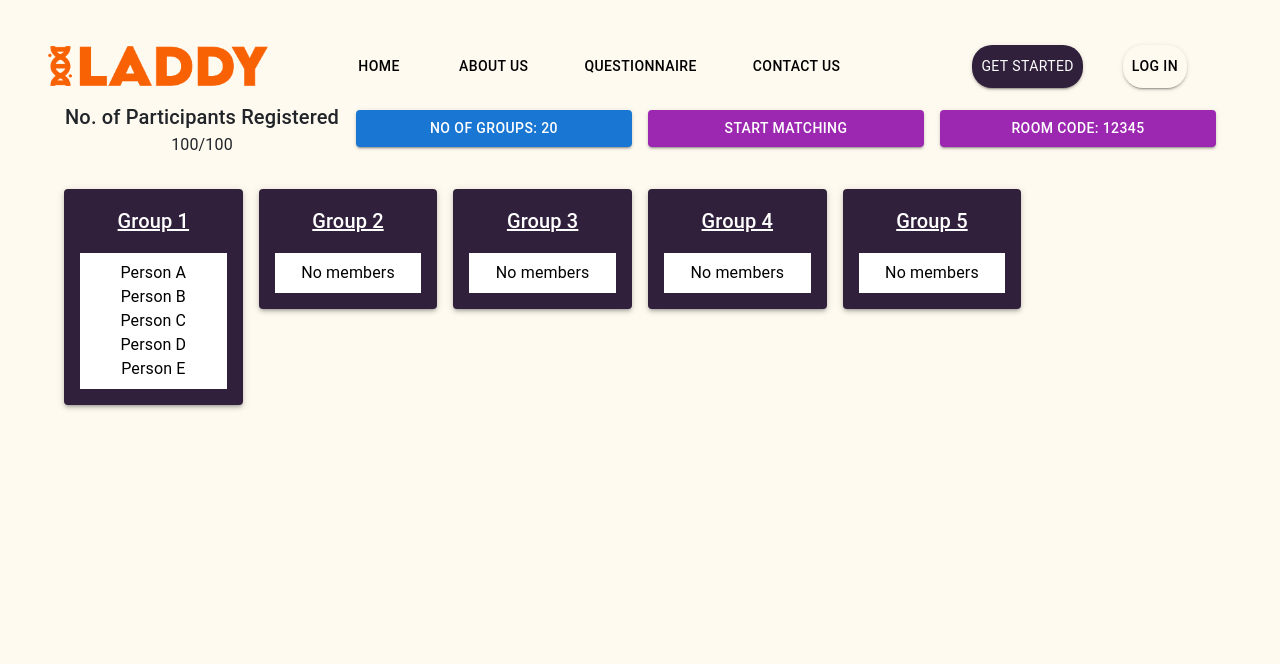
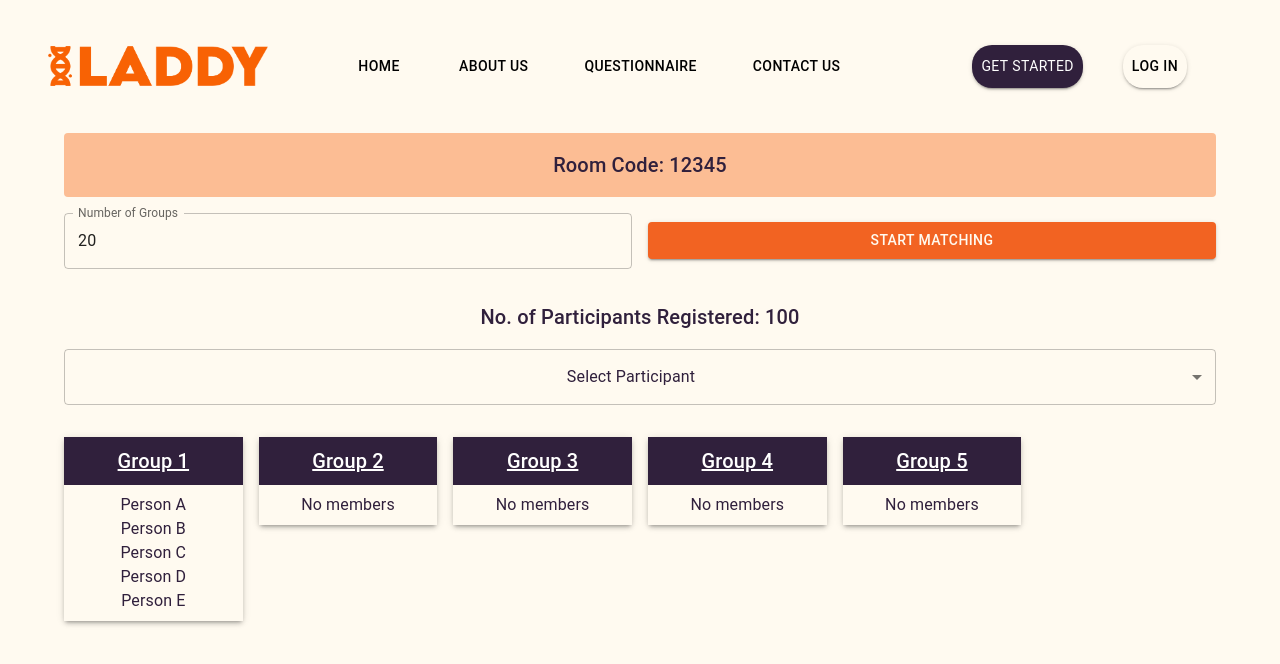
Before and after one commit to IEX-Team-Laddy/IEX_Frontend, a React (Vite) app in the folder ProjectLaddy/: page /coordinator in a window 1280 px wide. Shown: the top 664 px of the page. Built offline with nearby package versions, Linux system fonts and the light colour scheme; a web font is replaced by a local one.

Commit message:
Updated the coordinator page to match requirements. Added no. of groups such that when start matching button is triggered number of groups and even distribution of participants are done.

```diff
--- a/ProjectLaddy/src/dashboard/Coordinator.jsx
+++ b/ProjectLaddy/src/dashboard/Coordinator.jsx
@@ -1,7 +1,8 @@
 import React, { useState } from 'react';
-import { Container, Grid, Box, Typography, Button, Paper } from '@mui/material';
+import { Container, Grid, Box, Typography, Button, Paper, MenuItem, Select, TextField } from '@mui/material';
 
 const Coordinator = () => {
+  const totalParticipants = 100;
   const [groups, setGroups] = useState([
     { name: 'Group 1', members: ['Person A', 'Person B', 'Person C', 'Person D', 'Person E'] },
     { name: 'Group 2', members: [] },
@@ -9,43 +10,106 @@ const Coordinator = () => {
     { name: 'Group 4', members: [] },
     { name: 'Group 5', members: [] },
   ]);
+  const [numGroups, setNumGroups] = useState(20);
+  const [selectedParticipant, setSelectedParticipant] = useState('');
 
   const handleStartMatching = () => {
-    // Logic for starting matching
+    // Redistribute participants into groups
+    const newGroups = Array.from({ length: numGroups }, (_, i) => ({
+      name: `Group ${i + 1}`,
+      members: [],
+    }));
+
+    for (let i = 0; i < totalParticipants; i++) {
+      newGroups[i % numGroups].members.push(`Participant ${i + 1}`);
+    }
+
+    setGroups(newGroups);
     console.log('Start Matching button clicked');
   };
 
+  const handleParticipantChange = (event) => {
+    setSelectedParticipant(event.target.value);
+  };
+
+  const handleNumGroupsChange = (event) => {
+    setNumGroups(event.target.value);
+  };
+
   return (
-    <Container>
+    <Container sx={{ backgroundColor: '#FFFaf0', padding: 4 }}>
       <Grid container spacing={2} alignItems="center" sx={{ marginBottom: 4 }}>
-        <Grid item xs={12} md={3}>
-          <Typography variant="h6">No. of Participants Registered</Typography>
-          <Typography variant="body1">100/100</Typography>
+        <Grid item xs={12}>
+          <Box
+            sx={{
+              backgroundColor: '#FCBD94',
+              color: '#30203C',
+              padding: 2,
+              textAlign: 'center',
+              borderRadius: 1,
+            }}
+          >
+            <Typography variant="h6">Room Code: 12345</Typography>
+          </Box>
         </Grid>
-        <Grid item xs={12} md={3}>
-          <Button variant="contained" color="primary" sx={{ width: '100%' }}>
-            No of Groups: 20
-          </Button>
+        <Grid item xs={12} md={6}>
+          <TextField
+            label="Number of Groups"
+            type="number"
+            value={numGroups}
+            onChange={handleNumGroupsChange}
+            fullWidth
+            sx={{ backgroundColor: '#FFFaf0', color: '#30203C' }}
+          />
         </Grid>
-        <Grid item xs={12} md={3}>
-          <Button variant="contained" color="secondary" sx={{ width: '100%' }} onClick={handleStartMatching}>
+        <Grid item xs={12} md={6} sx={{ textAlign: 'right' }}>
+          <Button
+            variant="contained"
+            sx={{
+              width: '100%',
+              backgroundColor: '#F26322',
+              color: '#FFFaf0',
+              '&:hover': { backgroundColor: '#FCBD94', color: '#30203C' },
+            }}
+            onClick={handleStartMatching}
+          >
             Start Matching
           </Button>
         </Grid>
-        <Grid item xs={12} md={3}>
-          <Button variant="contained" color="secondary" sx={{ width: '100%' }}>
-            Room Code: 12345
-          </Button>
+      </Grid>
+      <Grid container spacing={2} alignItems="center" sx={{ marginBottom: 4 }}>
+        <Grid item xs={12}>
+          <Typography variant="h6" sx={{ color: '#30203C', marginBottom: 2 }}>
+            No. of Participants Registered: {totalParticipants}
+          </Typography>
+          <Select
+            value={selectedParticipant}
+            onChange={handleParticipantChange}
+            displayEmpty
+            fullWidth
+            sx={{ backgroundColor: '#FFFaf0', color: '#30203C' }}
+          >
+            <MenuItem value="" disabled>
+              Select Participant
+            </MenuItem>
+            {Array.from({ length: totalParticipants }, (_, i) => (
+              <MenuItem key={i} value={`Participant ${i + 1}`}>
+                Participant {i + 1}
+              </MenuItem>
+            ))}
+          </Select>
         </Grid>
       </Grid>
       <Grid container spacing={2}>
         {groups.map((group, index) => (
           <Grid item xs={12} md={2} key={index}>
-            <Paper elevation={3} sx={{ padding: 2, backgroundColor: '#30203C', color: 'white' }}>
-              <Typography variant="h6" align="center" sx={{ textDecoration: 'underline' }}>
-                {group.name}
-              </Typography>
-              <Box sx={{ backgroundColor: 'white', color: 'black', padding: 1, marginTop: 2 }}>
+            <Paper elevation={3}>
+              <Box sx={{ backgroundColor: '#30203C', color: 'white', padding: 1 }}>
+                <Typography variant="h6" align="center" sx={{ textDecoration: 'underline' }}>
+                  {group.name}
+                </Typography>
+              </Box>
+              <Box sx={{ backgroundColor: '#FFFaf0', color: '#30203C', padding: 1 }}>
                 {group.members.length > 0 ? (
                   group.members.map((member, idx) => (
                     <Typography key={idx} variant="body1">
```
